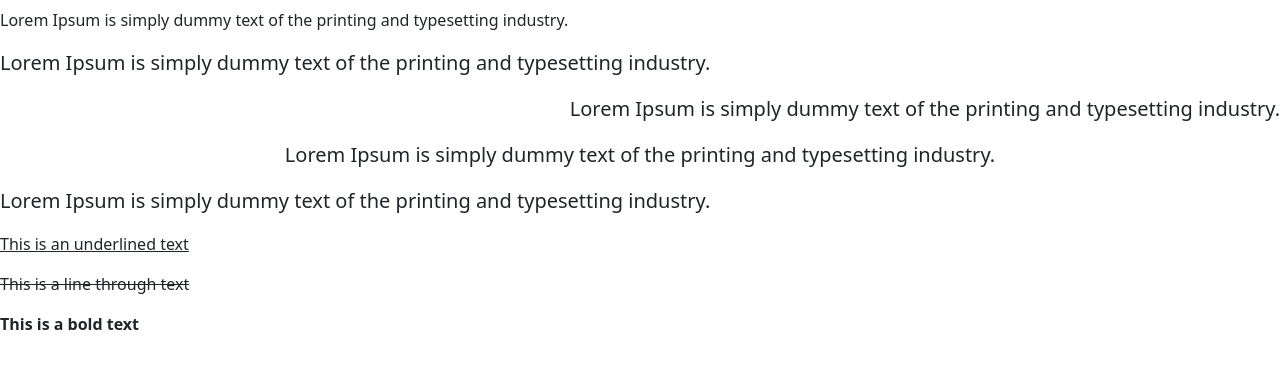
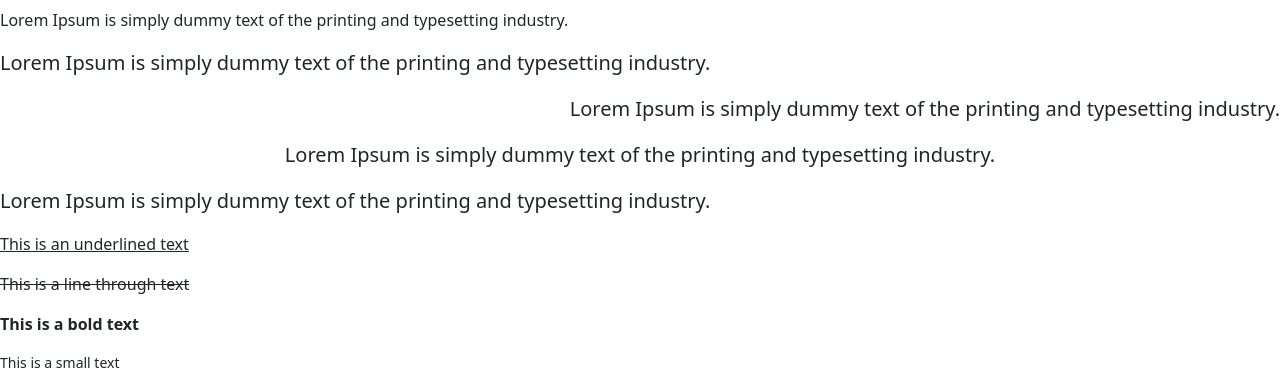
Before and after one commit to MILKA-WANGA/Bootstrap, a plain HTML site: page index.html in a window 1280 px wide. Shown: the part 784-1157 px from the top of the page. Before the commit the page ends 1136 px from the top, so only its background shows below. Drawn offline with nearby package versions, Linux system fonts and the light colour scheme.

Commit message:
Created a text with <small> tag

```diff
--- a/index.html
+++ b/index.html
@@ -31,6 +31,7 @@
     <p class="text-decoration-line-through">This is a line through text</p>
     <!-- Font-weight -->
     <p class="fw-bold">This is a bold text</p>
+    <small>This is a small text</small>
 
     <script src="https://cdn.jsdelivr.net/npm/bootstrap@5.3.0-alpha3/dist/js/bootstrap.bundle.min.js" integrity="sha384-ENjdO4Dr2bkBIFxQpeoTz1HIcje39Wm4jDKdf19U8gI4ddQ3GYNS7NTKfAdVQSZe" crossorigin="anonymous"></script>
 </body>
```
